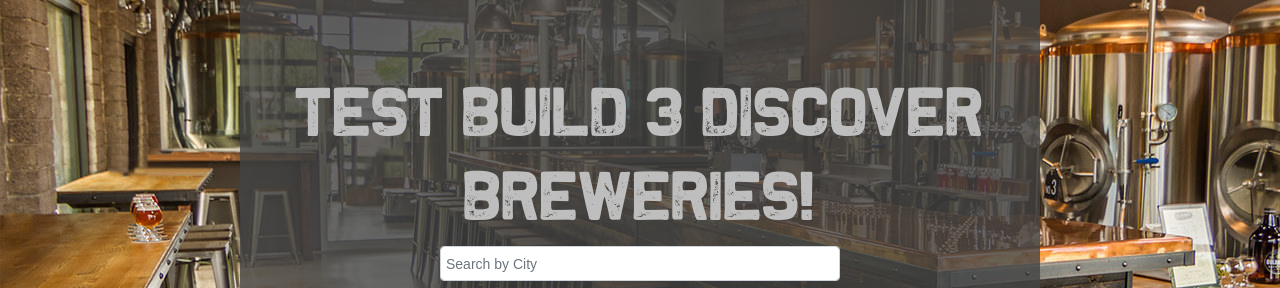
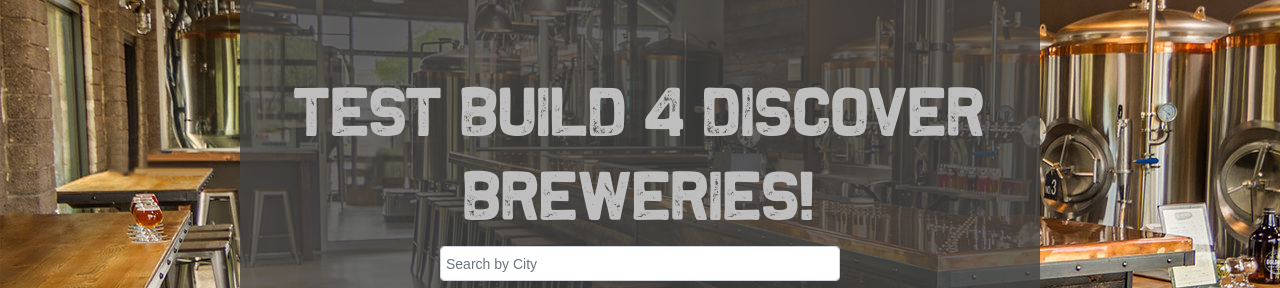
Before and after one commit to bcast201/BreweryFinder, a React (Create React App) app: page / in a window 1280 px wide. Shown: the part 240-528 px from the top of the page. Built offline with nearby package versions, Linux system fonts and the light colour scheme.

Commit message:
test build 4

```diff
--- a/src/SearchBrewery.js
+++ b/src/SearchBrewery.js
@@ -65,7 +65,7 @@ export default class extends React.Component {
         <Container fluid className='mainContainer'>
           <div className='inputFieldContainer'>
             <div className='inputFieldText'>
-                <h1 className='titleText'> Test build 3 Discover Breweries!</h1>
+                <h1 className='titleText'> Test build 4 Discover Breweries!</h1>
                 <Form>
                   <FormGroup>
                     <Input className='w-50 smaller-input centerBox' type='text' name='byCity' id='byCity' placeholder='Search by City' onChange={this.handleChange}
--- a/src/styles.css
+++ b/src/styles.css
@@ -31,7 +31,7 @@ body{
 .inputFieldContainer {
   height: 600px;
   width: 800px;
-  position: absolute;
+  position: relative;
   top:50%;
   left: 50%;
   background-color: rgb(68, 68, 68,.8);
```
